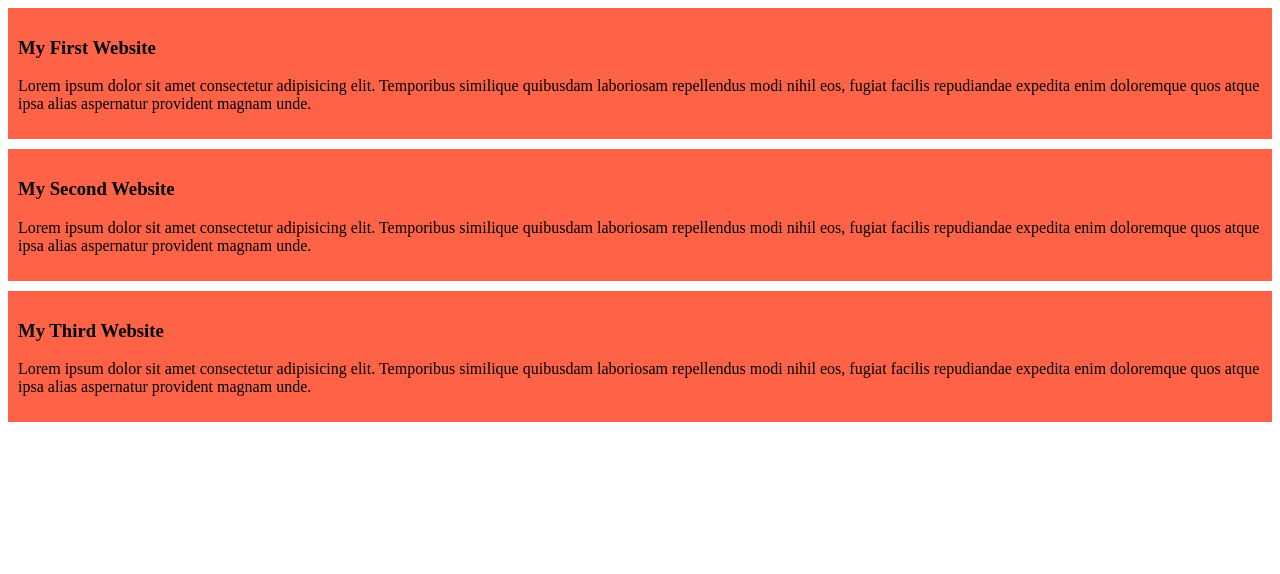
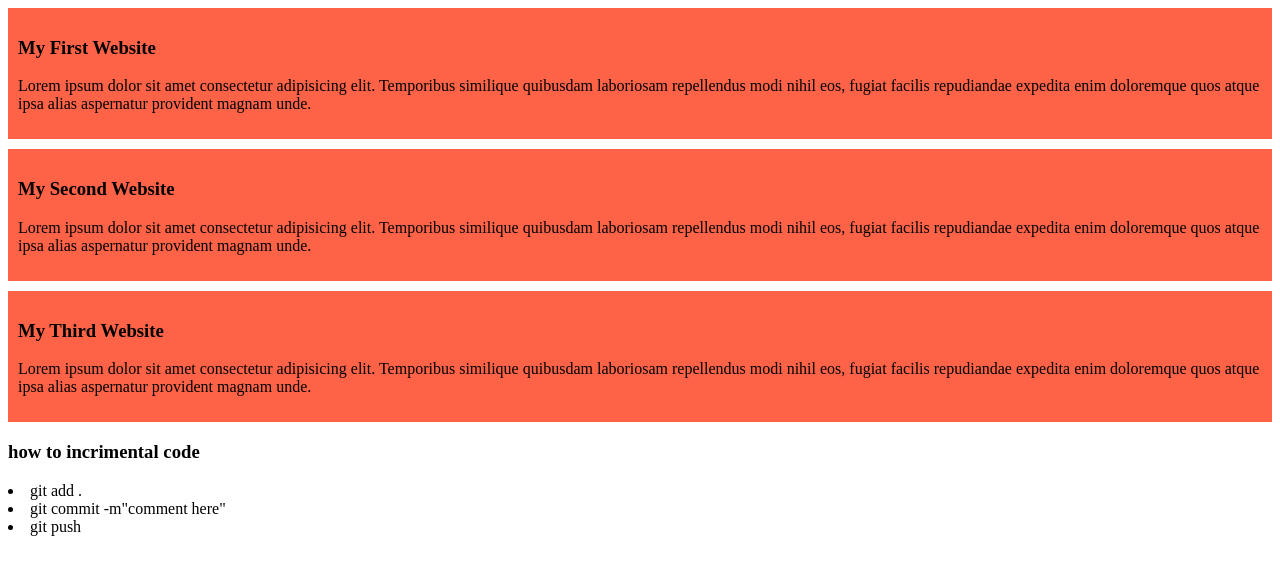
Before and after one commit to Nazim-debug/my-first-repo, a plain HTML site: page index.html in a window 1280 px wide. Drawn offline with Linux system fonts and the light colour scheme.

Commit message:
something new added

```diff
--- a/index.html
+++ b/index.html
@@ -19,5 +19,11 @@
         <h3>My Third Website</h3>
         <p>Lorem ipsum dolor sit amet consectetur adipisicing elit. Temporibus similique quibusdam laboriosam repellendus modi nihil eos, fugiat facilis repudiandae expedita enim doloremque quos atque ipsa alias aspernatur provident magnam unde.</p>
     </div>
+    <div>
+        <h3>how to incrimental code</h3>
+        <li>git add .</li>
+        <li>git commit -m"comment here"</li>
+        <li>git push</li>
+    </div>
 </body>
 </html>
```
